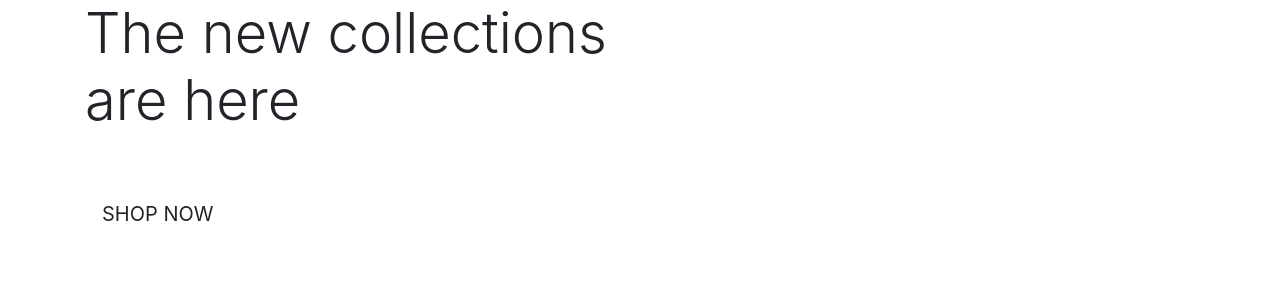
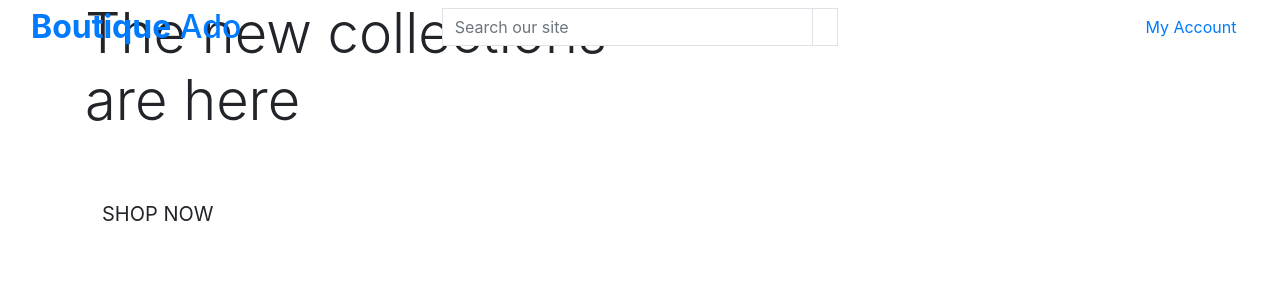
Before and after one commit to Bogdan131992/Boutique_ado_sample, a Django app: page / in a window 1280 px wide. Shown: the top 300 px of the page. Run offline with Django 3.2, Linux system fonts and the light colour scheme; some libraries are stand-ins or nearby versions.

Commit message:
Added body content in base.html

```diff
--- a/templates/base.html
+++ b/templates/base.html
@@ -34,7 +34,43 @@
     <title>Boutique Ado {% block extra_title %}{% endblock %}</title>
   </head>
   <body>
-    <header class="container-fluid fixed-top"></header>
+    <header class="container-fluid fixed-top">
+      <div class="row">
+        <div class="col-12 col-lg-4 my-auto py-1 py-lg-0 text-center text-lg-left">
+          <a href="{% url 'home' %}" class="nav-link main-logo-link">
+            <h2 class="logo-font text-black my-0"><strong>Boutique</strong> Ado</h2>
+          </a>
+        </div>
+        <div class="col-12 col-lg-4 my-auto py-1 py-lg-0">
+          <form method="GET" action="">
+            <div class="input-group w-100">
+              <input class="form-control border border-black rounded-0" type="text" name="q" placeholder="Search our site">
+              <div class="input-group-append">
+                <button class="form-control btn btn-black border border-black rounded-0" type="submit">
+                  <span class="icon">
+                    <i class="fas fa-search"></i>
+                  </span>
+                </button>
+              </div>
+            </div>
+          </form>
+        </div>
+        <div class="col-12 col-lg-4 my-auto py-1 py-lg-0">
+          <ul class="list-inline list-unstyled text-center text-lg-right my-0">
+            <li class="list-inline-item dropdown">
+              <a class="text-black nav-link" href="#" id="user-options" data-toggle="dropdown" aria-haspopup="true" aria-expanded="false">
+                <div class="text-center">
+                <div><i class="fas fa-user fa-lg"></i></div>
+                <p class="my-0">My Account</p>
+              </div>
+              </a>
+
+            </li>
+            <li class="list-inline-item"></li>
+          </ul>
+        </div>
+      </div>
+    </header>
 
     {% if messages %}
         <div class="message-container"></div>
```
